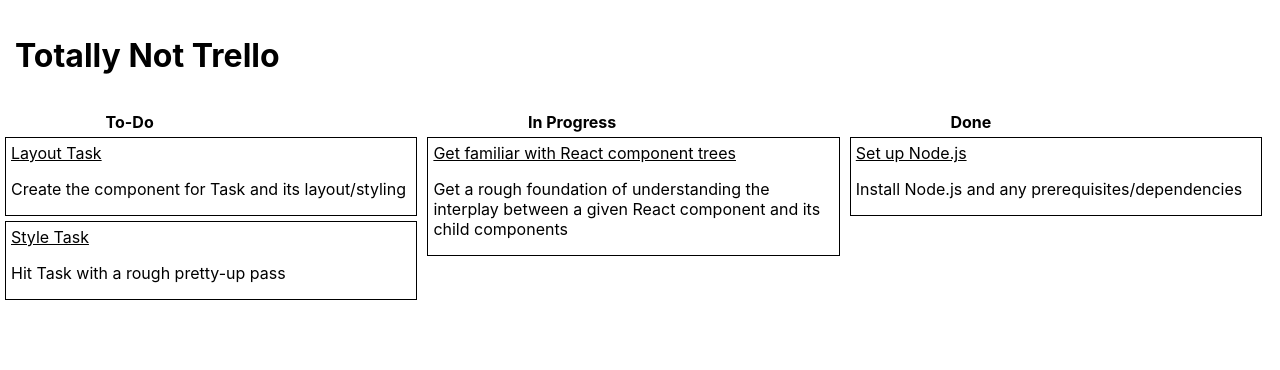
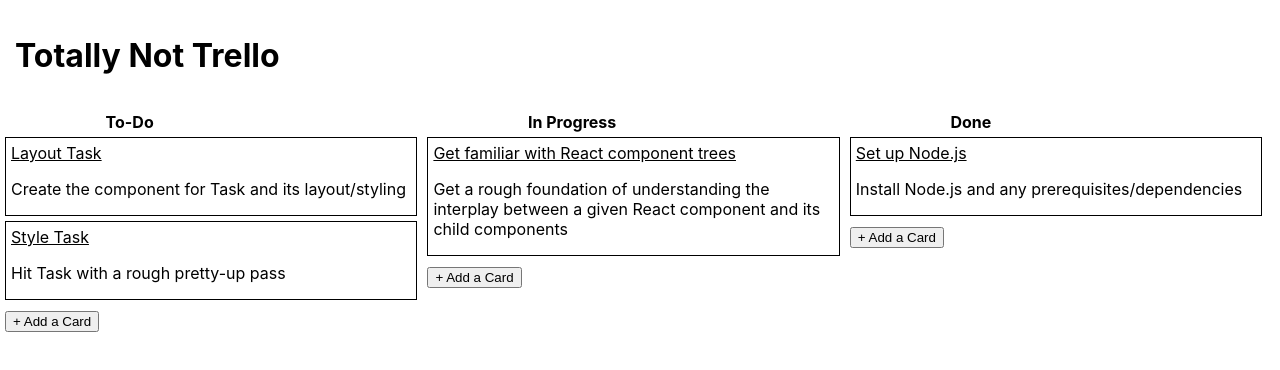
Before and after one commit to jeremy-sylvis/test-app, a React (Create React App) app: page / in a window 1280 px wide. Shown: the top 370 px of the page. Built offline with nearby package versions, Linux system fonts and the light colour scheme.

Commit message:
Rough stub for Add Card functionality

```diff
--- a/src/App.css
+++ b/src/App.css
@@ -14,6 +14,10 @@
     font-weight: bold;
 }
 
+.TaskGroupFooter {
+    padding: 5px;
+}
+
 .Task {
     margin: 5px;
     border: 1px solid;
--- a/src/components/TaskGroup.js
+++ b/src/components/TaskGroup.js
@@ -1,10 +1,15 @@
 import React, { Component } from 'react';
 import Task from './Task'
+import EditTask from './EditTask'
 
 class TaskGroup extends React.Component {
     constructor(props) {
         super(props);
     }
+
+    addTask() {
+        //show the "add task" ui
+    };
 
     render() {
         const tasks = [];
@@ -23,6 +28,12 @@
                 <div className="TaskGroupTaskList">
                     {tasks}
                 </div>
+                {/*
+                TODO: Ideally, TaskGroup wouldn't be aware of the state check against its own type to determine whether or not to add this element - ideally, it would be composed in.
+                */}
+                <div className="TaskGroupFooter">
+                    <button onClick={this.addTask}>+ Add a Card</button>
+                </div>
             </div>
         )
     }
```
